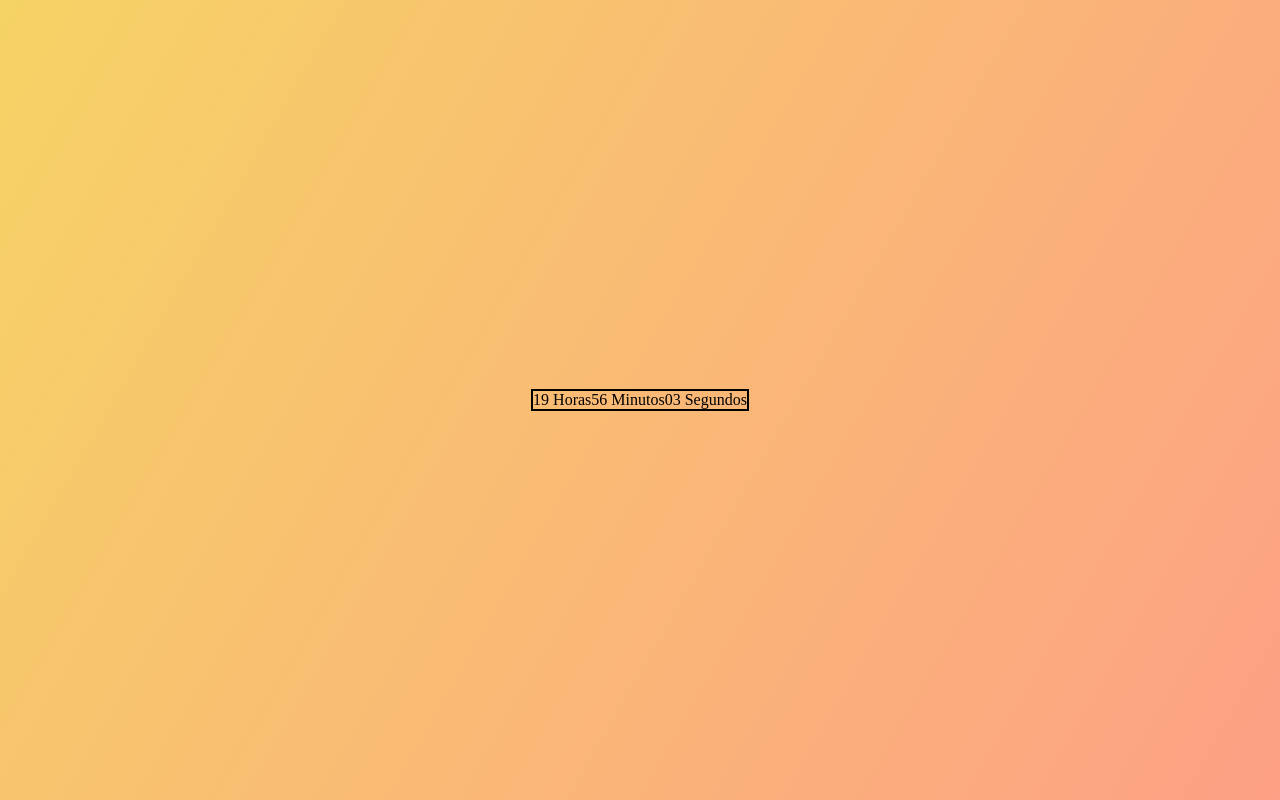
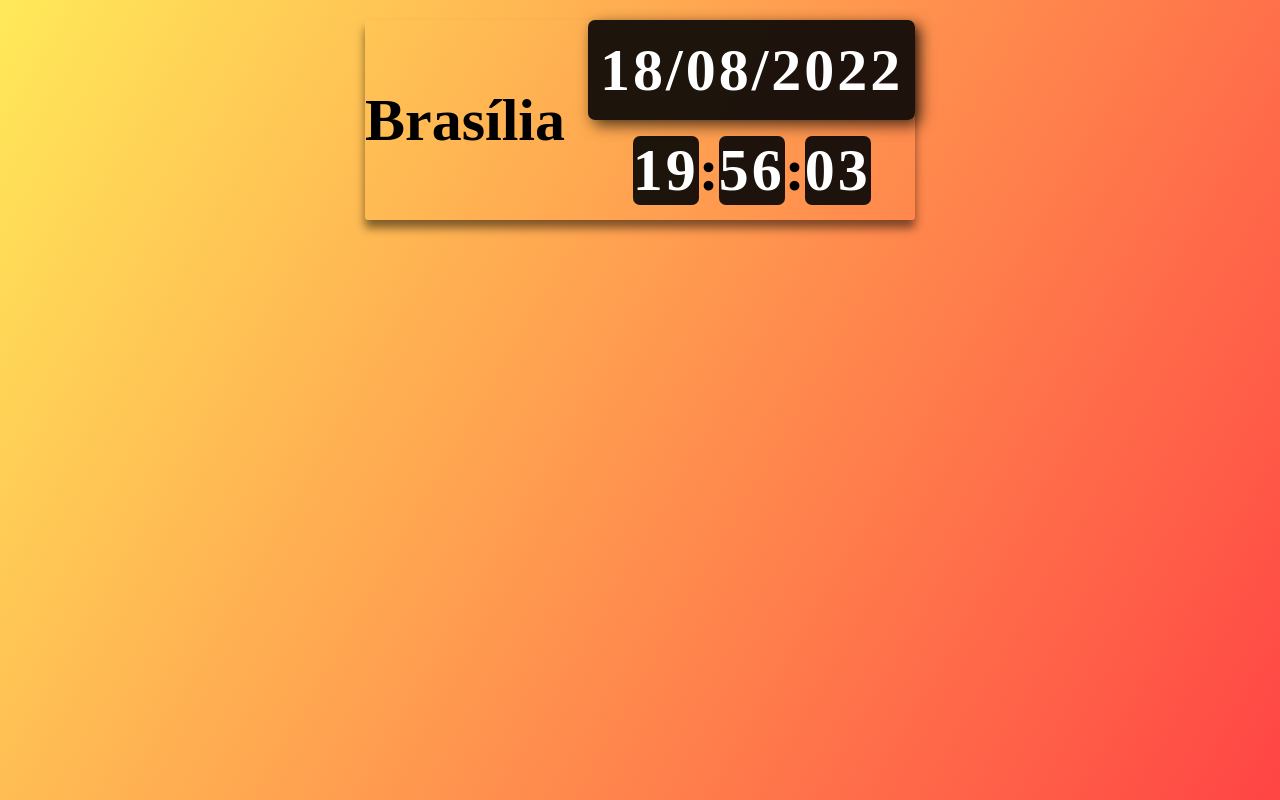
Before and after one commit to FortunatoRoncholeta/Projetinhos, a plain HTML site: page Relogio/index.html in a window 1280 px wide. Drawn offline with Linux system fonts and the light colour scheme; a web font is replaced by a local one.

Commit message:
finalizando brasilia

```diff
--- a/Relogio/css/estilo.css
+++ b/Relogio/css/estilo.css
@@ -14,18 +14,79 @@
     box-sizing: border-box;
 }
 
-body{
+body {
     height: 100vh;
-    background:linear-gradient(120deg, #f6d365 0%, #fda085 100%);
+    background: linear-gradient(120deg, #ffe53bd8, #ff2525da);
+
+}
+
+.relogio-principal{
+    display: flex;
+    justify-content: center;
+    align-items: center;
+}
+
+
+.brasilia {
+    margin-top: 20px;
+    height: 200px;
+    width: 550px;
+    background: transparent;
+    border-radius: 3px;
+    box-shadow: 0px 8px 10px rgba(0, 0, 0, .5);
+    display: grid;
+    grid-template-areas:
+    'titulo calendario'
+    'titulo relogio';
+
+
+}
+
+
+#titulo{
+    grid-area:titulo;
+    font-size: 30pt;
+    display: flex;
+    align-items: center;
+
+
+
+}
+
+#calendario{
+    grid-area:calendario;
+    display: flex;
+    justify-content: center;
+    align-items: center;
+    color : #fff;
+    background: rgba(5, 5, 5, .9);
+    box-shadow: 5px 5px 15px rgba(0, 0, 0, .7);
+    border-radius: 7px;
+    letter-spacing: 3px;
+
+}
+#calendario div{
+    background: rgba(5, 5, 5, 0.9);
+    border-radius: 7px;
+    letter-spacing: 3px;
+}
+
+#relogio{
+    grid-area:relogio;
     display: flex;
     justify-content: center;
     align-items: center;
 
+
+}
+#relogio div{
+    color: #fff;
+    background: rgba(5, 5, 5, 0.9);
+    border-radius: 7px;
+    letter-spacing: 3px;
 }
 
-.relogio{
-    display: flex;
-    justify-content: center;
-    align-items: center;
-    border: solid 2px rgb(0, 0, 0);
+span {
+    font-weight: bolder;
+    font-size: 60px;
 }
--- a/Relogio/index.html
+++ b/Relogio/index.html
@@ -8,27 +8,43 @@
     <link rel="stylesheet" href="css/estilo.css">
 </head>
 <body>
-    <main>
-        <div class="relogio">
-            <div id="horas">
-                <span id="hora">00</span>
-                <span class="tempo">Horas</span>
-            </div>
+    <section class="relogio-principal">
+        <div class="brasilia">
+    <div id="titulo">
 
-            <div id="minutos">
-                <span id="minuto">00</span>
-                <span class="tempo">Minutos</span>
-            </div>
+        <h1>Brasília</h1>
+    </div>
+    <div id="calendario">
 
-            <div id="segundos">
-                <span id="segundo">00</span>
-                <span class="tempo">Segundos</span>
-            </div>
-        </div>
-    </main>
+            <span id="dia">00</span>
 
 
 
-<script src="js/js.js"></script>
+            <span id="mes">00</span>
+
+
+
+            <span id="ano">00</span>
+
+    </div>
+    <div id="relogio">
+            <div>
+            <span id="hora">00</span>
+        </div>
+            <span id="">:</span>
+            <div>
+            <span id="minuto">00</span>
+        </div>
+            <span id="">:</span>
+            <div>
+            <span id="segundo">00</span>
+        </div>
+    </div>
+</div>
+</section>
+
+
+    <script src="js/js.js"></script>
 </body>
+
 </html>
--- a/Relogio/js/js.js
+++ b/Relogio/js/js.js
@@ -2,14 +2,17 @@
 const horas = document.getElementById('hora');
 const minutos = document.getElementById('minuto');
 const segundos = document.getElementById('segundo');
+const dias =document.getElementById('dia');
+const meses =document.getElementById('mes');
+const anos =document.getElementById('ano');
 
 
 const relogio = setInterval(function time(){
     //pega a hora atual do sistema com a função getHours()
-    let dataAgora =new Date();
-    let hora = dataAgora.getHours();
-    let minuto = dataAgora.getMinutes();
-    let segundo = dataAgora.getSeconds();
+    let relogio =new Date();
+    let hora = relogio.getUTCHours();
+    let minuto = relogio.getMinutes();
+    let segundo = relogio.getSeconds();
 
     // verifica se o valor do horário é menor que 10 e adiciona o 0 na frente
     if (hora < 10)  hora = '0' + hora;
@@ -22,3 +25,27 @@ const relogio = setInterval(function time(){
     segundos.textContent = segundo;
 
 });
+
+
+const data = setInterval(function time(){
+
+
+
+
+
+    //pega a hora atual do sistema com a função getHours()
+    let calendario =new Date();
+    let dia = calendario.getUTCDate();
+    let mes = calendario.getUTCMonth()+1;
+    let ano = calendario.getUTCFullYear();
+
+    if (dia < 10)  dia = '0' + dia ;
+    if (mes < 10)  mes = '0' + mes ;
+    if (ano < 10)  ano = '0' + ano;
+
+    // atualiza o valor do horário
+    dias.textContent = dia + '/';
+    meses.textContent = mes + '/';
+    anos.textContent = ano;
+
+});
```
Also changed, not shown: Calculadora-JavaScript/calculadora.html (renamed from Calculadora-JavaScript-main/calculadora.html), Calculadora-JavaScript/style.css (renamed from Calculadora-JavaScript-main/style.css), 2 other files.
